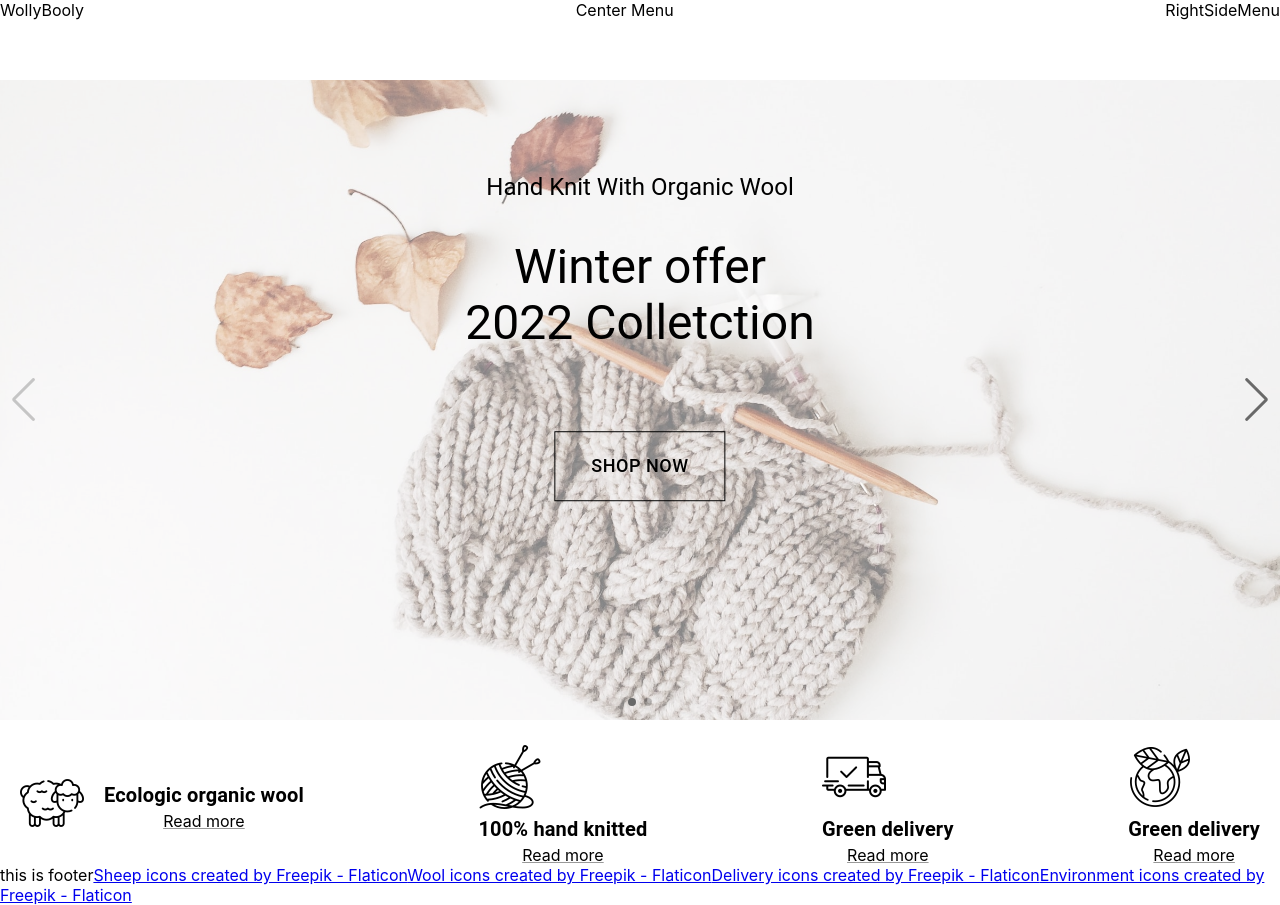
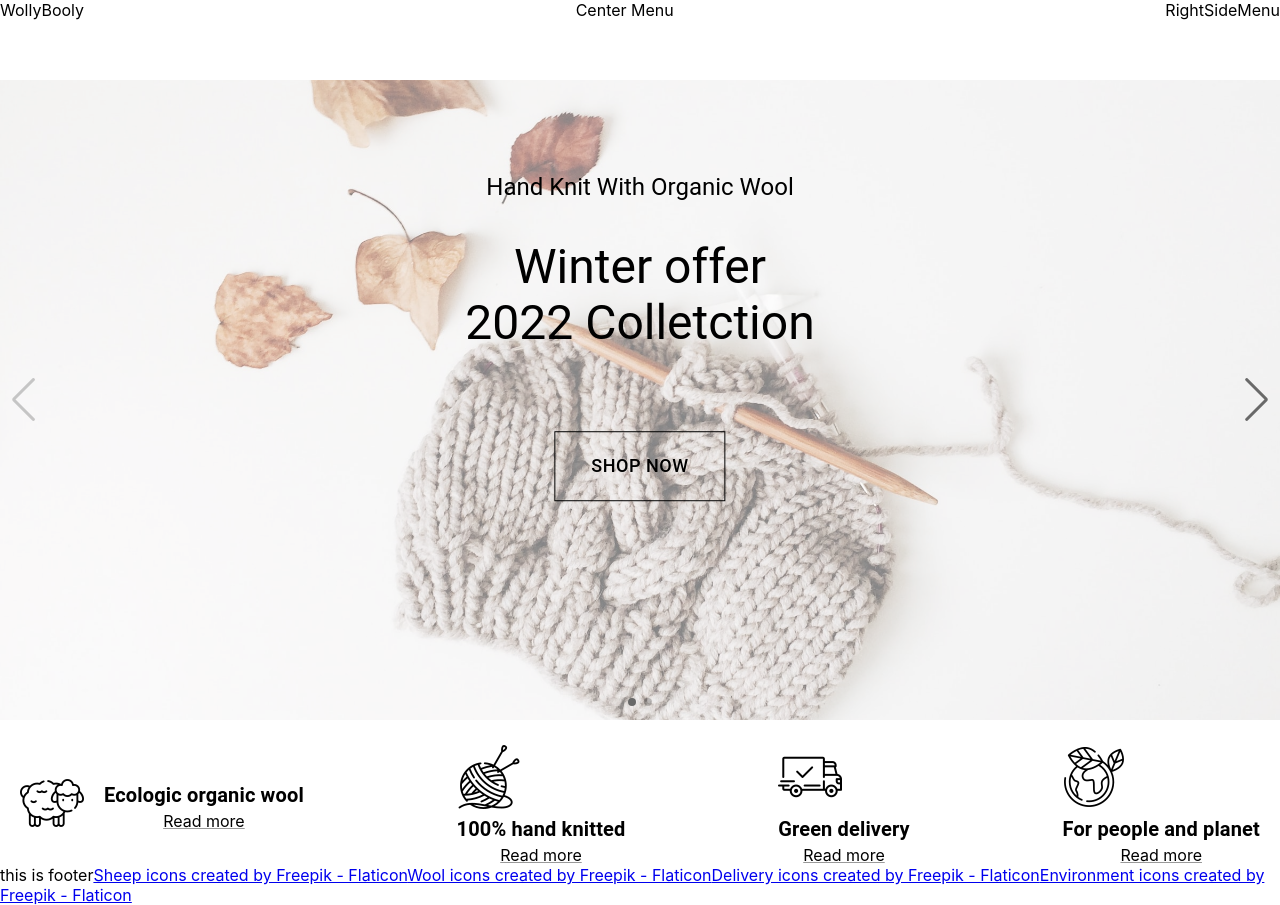
Before and after one commit to GoranAviani/react_web, a React (Create React App) app: page / in a window 1280 px wide. Built offline with nearby package versions, Linux system fonts and the light colour scheme.

Commit message:
Building index page

```diff
--- a/src/components/QuickFacts/QuickFacts.js
+++ b/src/components/QuickFacts/QuickFacts.js
@@ -34,7 +34,7 @@ const QuickFacts = () => {
                 </div>
                 <div>
                     <QuickFactsInfoLeftSide src={planet_earth_64}/>
-                    <QuickFactsInfoRightSide text={TEXT.greenDelivery} linkText={TEXT.readMore}/>
+                    <QuickFactsInfoRightSide text={TEXT.forPeopleAndPlanet} linkText={TEXT.readMore}/>
                 </div>
 
 
```
